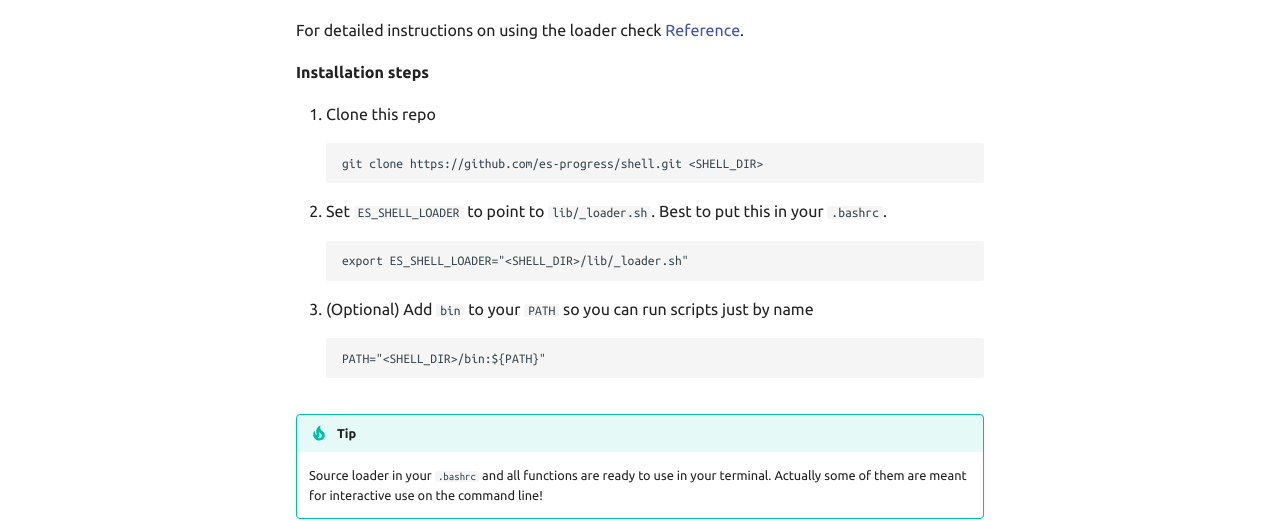
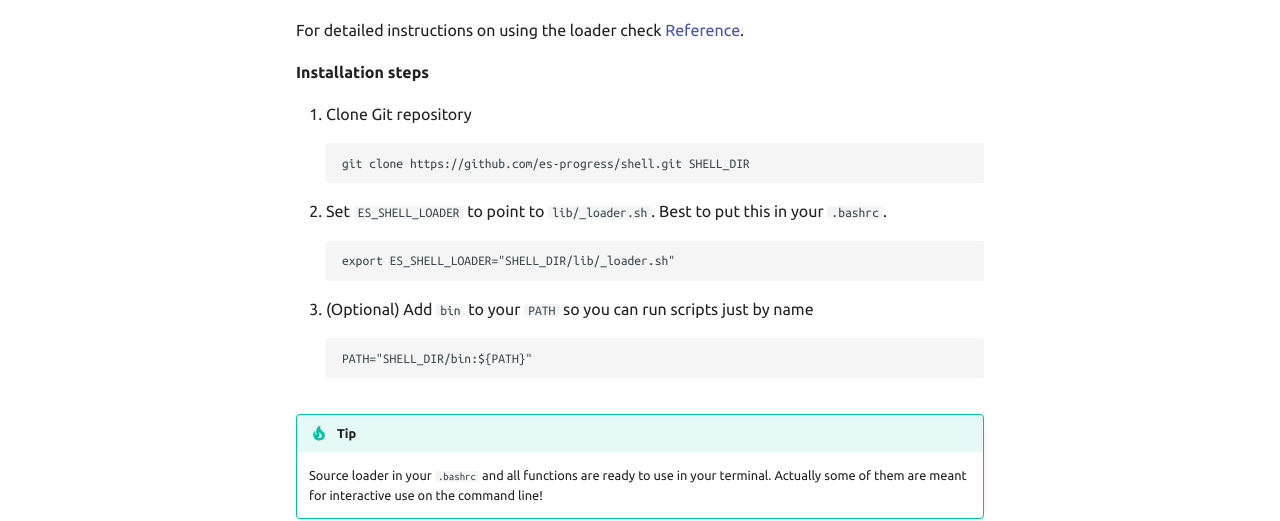
Before and after one commit to es-progress/shell, an MkDocs documentation site: the page built from docs/install.md, in a window 1280 px wide and 1042 px high. Shown: the part 414-935 px from the top of the window. Built offline with MkDocs 1.6.1 and Material for MkDocs 9.7.7, drawn with Linux system fonts in a browser that asks for light colours; comment, search, counter and statistics services are not loaded.

Commit message:
docs: remove <> around variables

````diff
--- a/docs/install.md
+++ b/docs/install.md
@@ -13,17 +13,17 @@ For detailed instructions on using the loader check [Reference](lib/_loader.md).
 
 **Installation steps**
 
-1. Clone this repo
+1. Clone Git repository
     ```
-    git clone https://github.com/es-progress/shell.git <SHELL_DIR>
+    git clone https://github.com/es-progress/shell.git SHELL_DIR
     ```
 1. Set `ES_SHELL_LOADER` to point to `lib/_loader.sh`. Best to put this in your `.bashrc`.
     ```
-    export ES_SHELL_LOADER="<SHELL_DIR>/lib/_loader.sh"
+    export ES_SHELL_LOADER="SHELL_DIR/lib/_loader.sh"
     ```
 1. (Optional) Add `bin` to your `PATH` so you can run scripts just by name
     ```
-    PATH="<SHELL_DIR>/bin:${PATH}"
+    PATH="SHELL_DIR/bin:${PATH}"
     ```
 
 !!! tip
````
